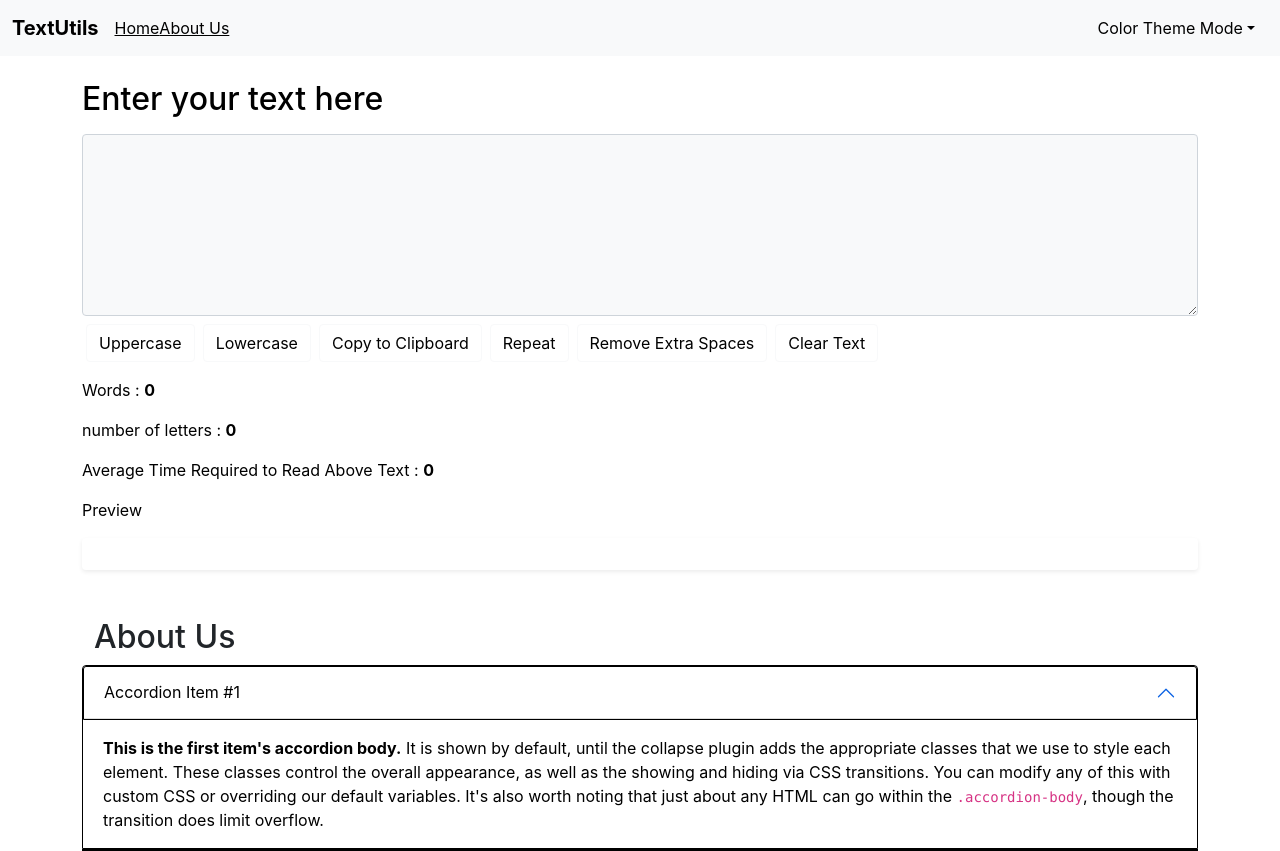
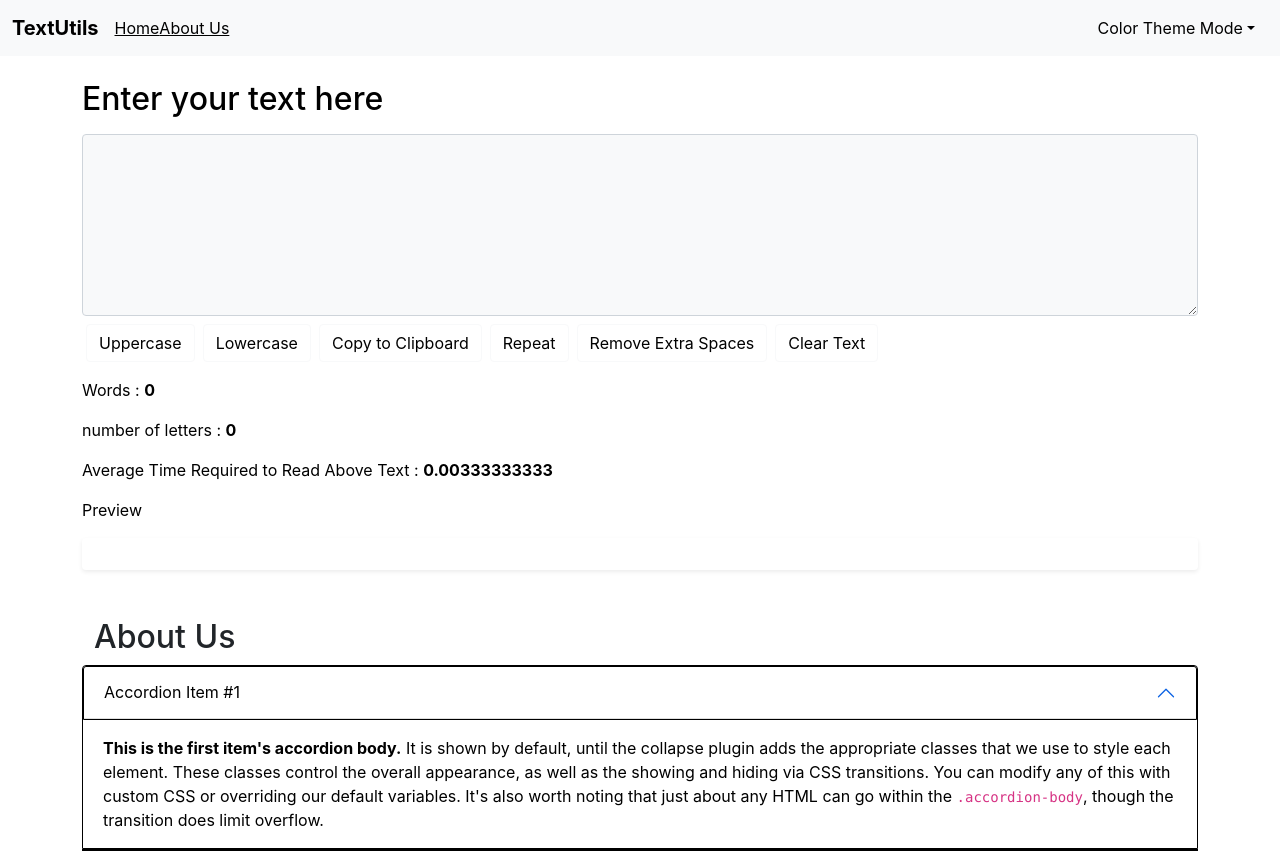
Before and after one commit to BE-Nishi/textutils, a React (Create React App) app: page / in a window 1280 px wide. Shown: the top 851 px of the page. Built offline with nearby package versions, Linux system fonts and the light colour scheme.

Commit message:
Update package.json

```diff
--- a/src/Component/Textform.js
+++ b/src/Component/Textform.js
@@ -182,7 +182,7 @@ export default function Textform(props) {
           props.mode === "warning"
             ? "black"
             : "white"
-        }`}>Words : <b>{text=="" || text==null ? '0' :text.split(" ").length}</b></p>
+        }`}>Words : <b>{text.split(" ").filter((element)=>{ return element.length!==0}).length}</b></p>
       <p className={`text-${
           props.mode === "light" ||
           props.mode === "success" ||
@@ -199,7 +199,7 @@ export default function Textform(props) {
             ? "black"
             : "white"
         }`}>
-        Average Time Required to Read Above Text : <b>{text=="" || text==null ? '0':0.00333333333 * text.split(" ").length}</b>
+        Average Time Required to Read Above Text : <b>{0.00333333333 * text.split(" ").length}</b>
       </p>
       <p className={`text-${
           props.mode === "light" ||
```
